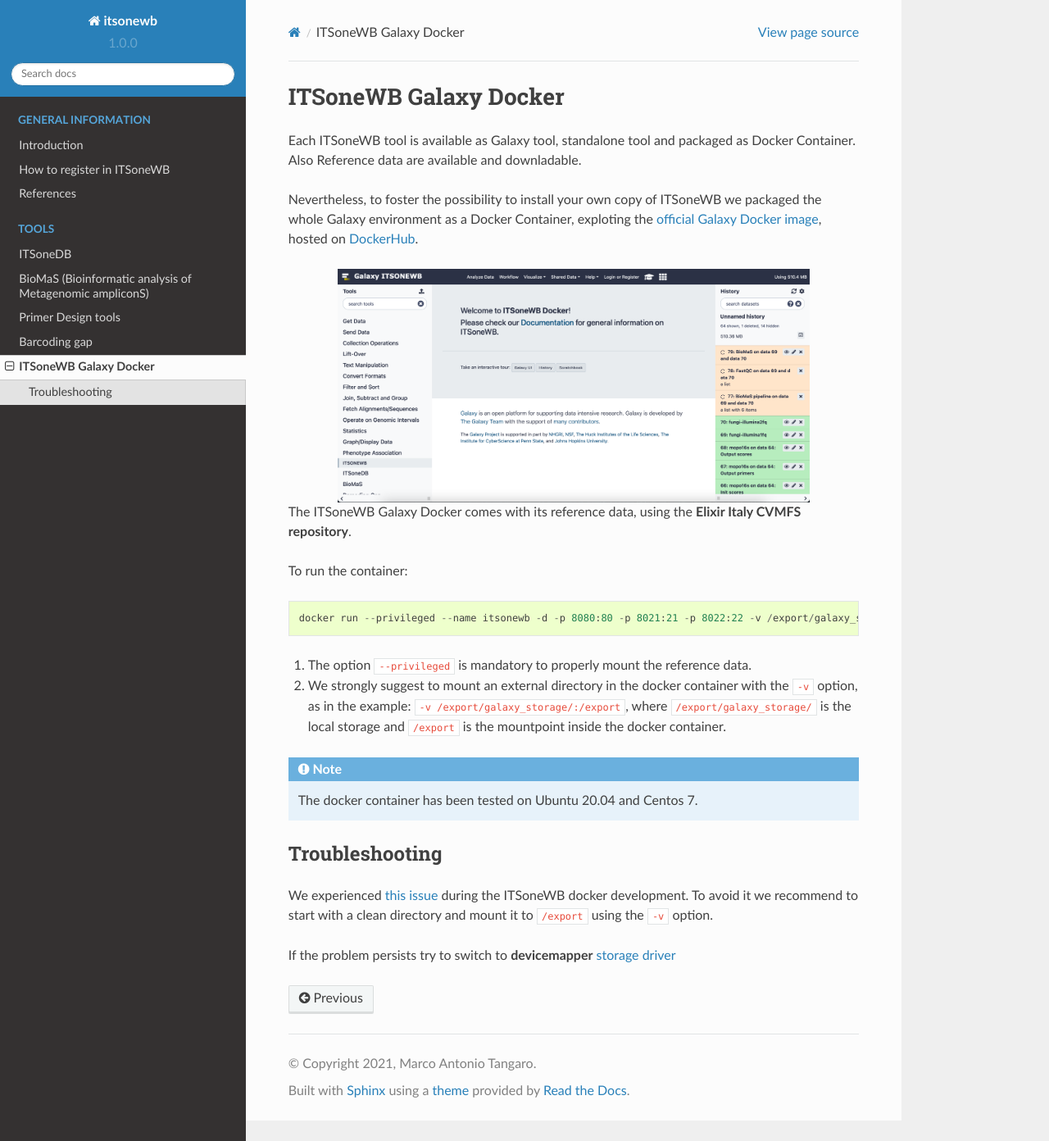
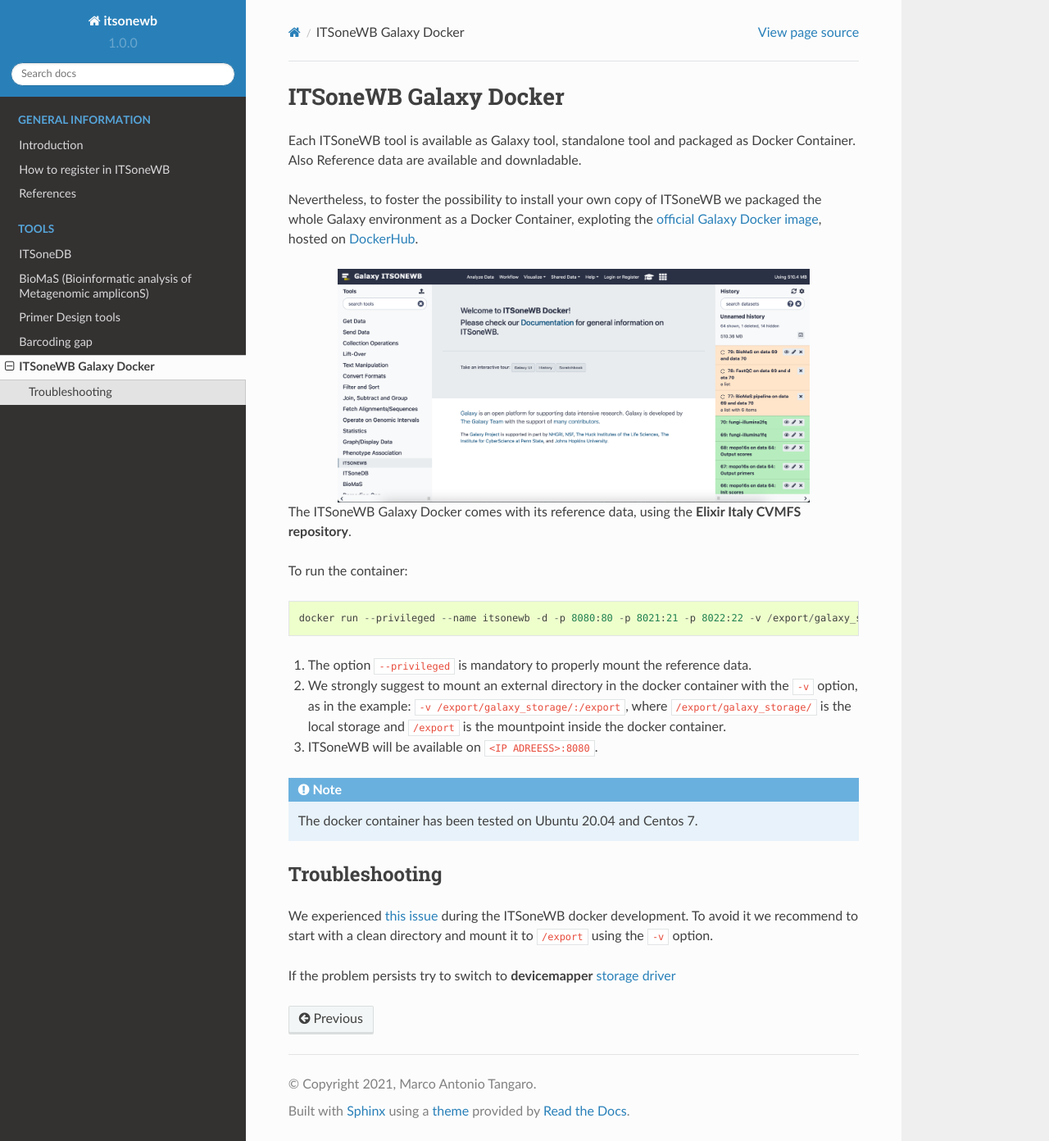
Before and after one commit to ibiom-cnr/itsonewb, a Sphinx documentation site: the page built from docs/source/itsonewb_docker.rst, in a window 1280 px wide and 1392 px high. Shown: the whole window at 82% size. Built offline with Sphinx 7.4.7 and the Read the Docs theme 2.0.0, drawn with Linux system fonts in a browser that asks for light colours.

Commit message:
add ip address

```diff
--- a/docs/source/itsonewb_docker.rst
+++ b/docs/source/itsonewb_docker.rst
@@ -22,6 +22,8 @@ To run the container:
 
 #. We strongly suggest to mount an external directory in the docker container with the ``-v`` option, as in the example: ``-v /export/galaxy_storage/:/export``, where ``/export/galaxy_storage/`` is the local storage and ``/export`` is the mountpoint inside the docker container.
 
+#. ITSoneWB will be available on ``<IP ADREESS>:8080``.
+
 .. note::
 
    The docker container has been tested on Ubuntu 20.04 and Centos 7.
```
